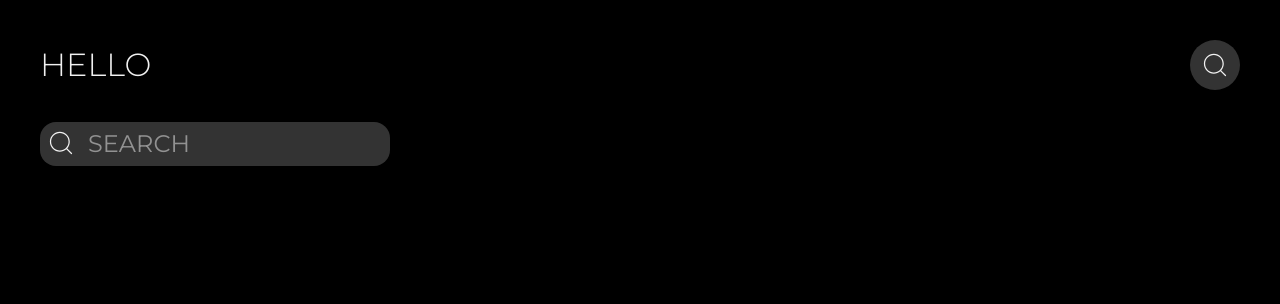
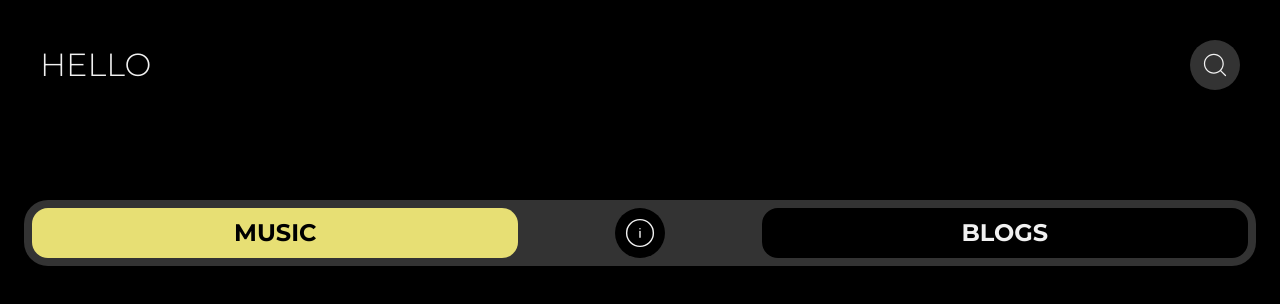
Before and after one commit to AmanBharti08/kaafi.aalsi-portfolio, a React (Vite) app: page / in a window 1280 px wide. Shown: the top 304 px of the page. Built offline with nearby package versions, Linux system fonts and the light colour scheme.

Commit message:
Selection tab created

```diff
--- a/src/App.jsx
+++ b/src/App.jsx
@@ -1,10 +1,12 @@
 import "./App.css";
 import GreetPlusSearch from "./components/GreetPlusSearch";
+import SelectionTab from "./components/SelectionTab";
 
 function App() {
   return (
     <div>
       <GreetPlusSearch />
+      <SelectionTab/>
     </div>
   );
 }
--- a/src/components/GreetPlusSearch.jsx
+++ b/src/components/GreetPlusSearch.jsx
@@ -1,18 +1,31 @@
+import { useState } from "react";
 import { CiSearch } from "react-icons/ci";
 
 const GreetPlusSearch = () => {
+  const [openSearch, setOpenSearch] = useState(false);
+
+  function handleOpenSearch() {
+    setOpenSearch(!openSearch);
+  }
+
   return (
-    <nav className="p-10 flex flex-col gap-8">
+    <nav className="p-10 flex flex-col gap-8 h-[200px]">
       <div className="flex w-full justify-between items-center">
         <h1 className="text-[32px] font-light">HELLO</h1>
         <div className="w-[50px] h-[50px] bg-[#333333] flex justify-center items-center rounded-full">
-          <CiSearch className="text-3xl"/>
+          <CiSearch className="text-3xl" onClick={handleOpenSearch} />
         </div>
       </div>
-      <div className="relative">
-      <CiSearch className="text-3xl absolute left-1.5 top-1.5"/>
-        <input type="text" placeholder="SEARCH" className="bg-[#333333] p-1.5 text-2xl w-[350px] rounded-2xl pl-12"/>
-      </div>
+      {openSearch && (
+        <div className="relative">
+          <CiSearch className="text-3xl absolute left-1.5 top-1.5" />
+          <input
+            type="text"
+            placeholder="SEARCH"
+            className="bg-[#333333] p-1.5 text-2xl w-[350px] rounded-2xl pl-12"
+          />
+        </div>
+      )}
     </nav>
   );
 };
--- /dev/null
+++ b/src/components/SelectionTab.jsx
@@ -0,0 +1,59 @@
+import { useState } from "react";
+import { CiCircleInfo } from "react-icons/ci";
+
+const SelectionTab = () => {
+  const [openMusic, setOpenMusic] = useState(true);
+  const [openInfo, setOpenInfo] = useState(false);
+  const [openBlogs, setOpenBlogs] = useState(false);
+
+  function handleOpenInfo() {
+    setOpenInfo(true);
+    setOpenMusic(false);
+    setOpenBlogs(false);
+  }
+  function handleOpenMusic() {
+    setOpenInfo(false);
+    setOpenMusic(true);
+    setOpenBlogs(false);
+  }
+  function handleOpenBlogs() {
+    setOpenInfo(false);
+    setOpenMusic(false);
+    setOpenBlogs(true);
+  }
+
+  const unselect = "bg-black text-[#F1F1F1]";
+
+  return (
+    <div className="px-6">
+      <div className="bg-[#333333] flex justify-between p-2 rounded-3xl">
+        <div
+          className={`${
+            openMusic ? "bg-[#E7DF74] text-black" : unselect
+          } rounded-2xl p-2 w-[40%] flex justify-center items-center  text-2xl font-bold cursor-pointer`}
+          onClick={handleOpenMusic}
+        >
+          MUSIC
+        </div>
+        <div
+          className={`p-2 rounded-full w-[50px] ${
+            openInfo ? "bg-[#E7DF74] text-black" : unselect
+          } h-[50px]  text-4xl font-bold cursor-pointer flex justify-center items-center`}
+          onClick={handleOpenInfo}
+        >
+          <CiCircleInfo />
+        </div>
+        <div
+          className={`${
+            openBlogs ? "bg-[#E7DF74] text-black" : unselect
+          } rounded-2xl p-2 w-[40%] flex justify-center items-center text-2xl font-bold cursor-pointer`}
+           onClick={handleOpenBlogs}
+        >
+          BLOGS
+        </div>
+      </div>
+    </div>
+  );
+};
+
+export default SelectionTab;
```
Also changed, not shown: 1 other file (tests, documents, lock files or other folders).
